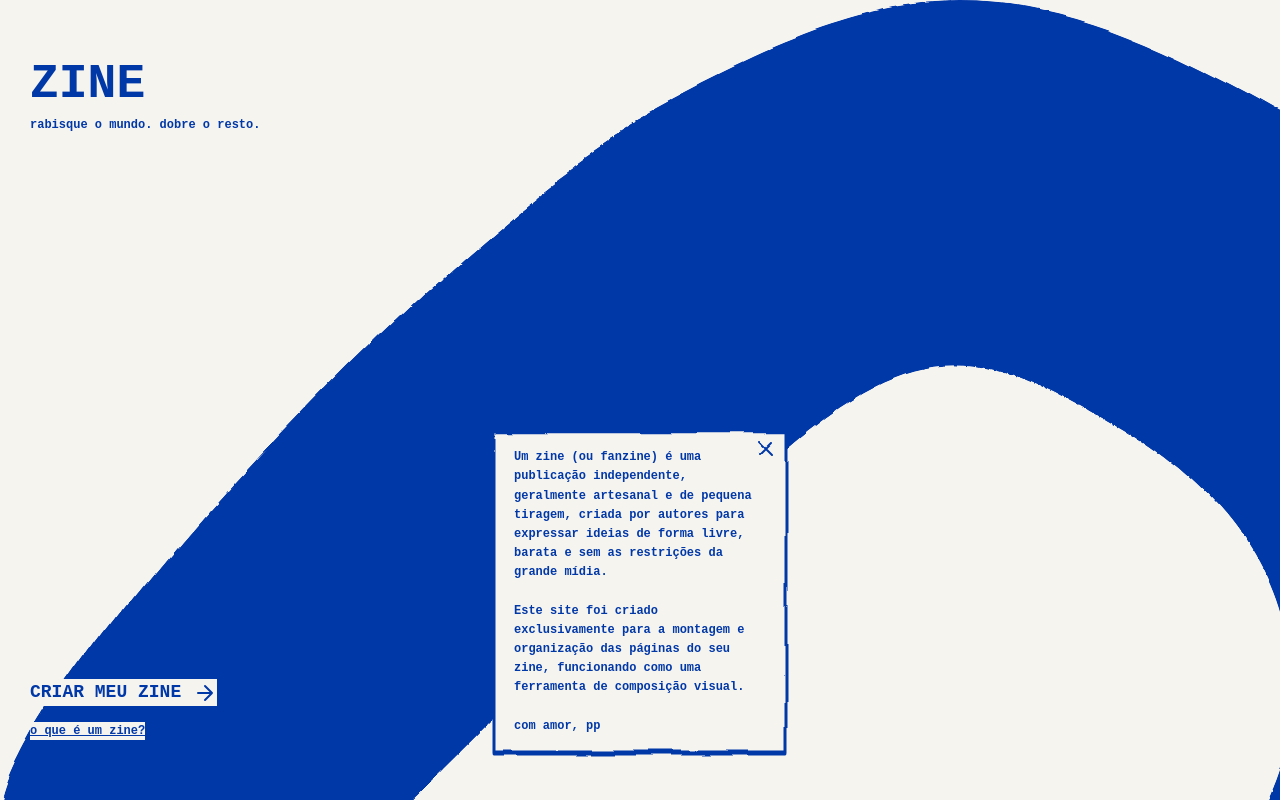
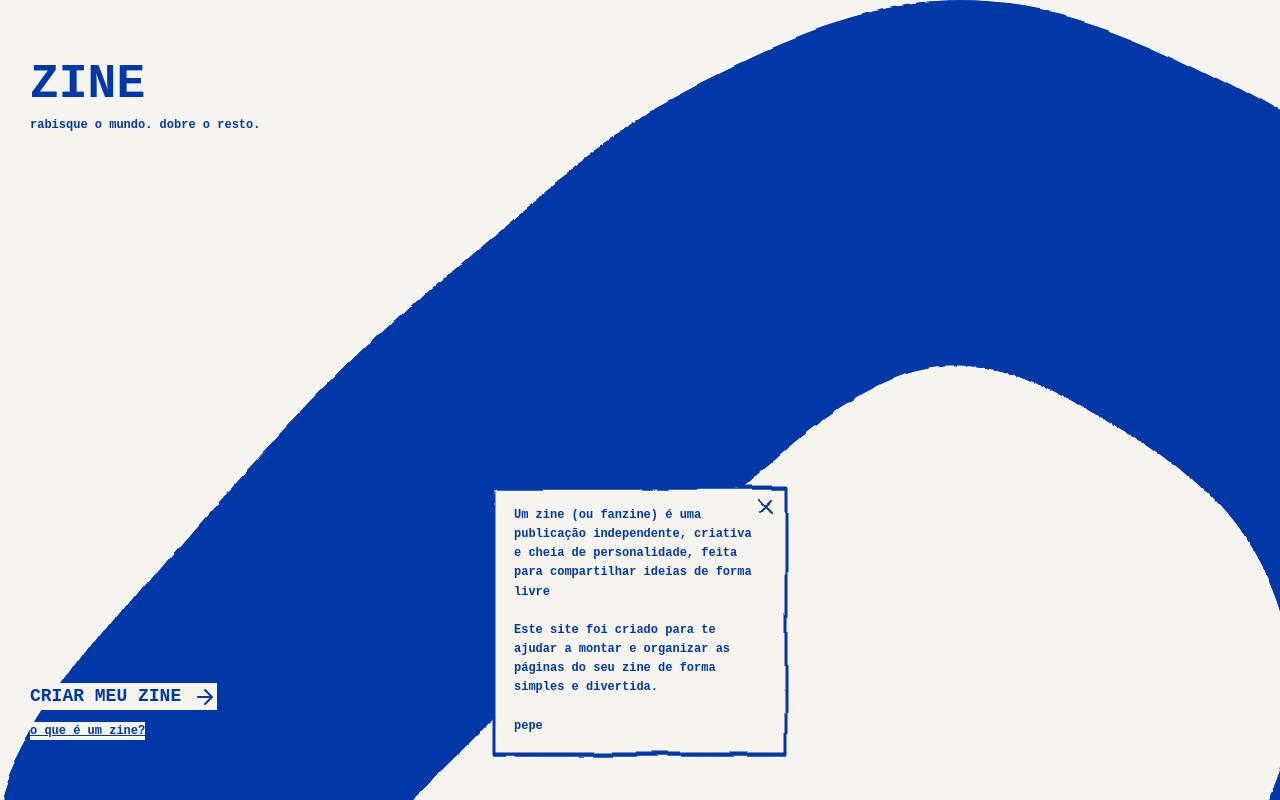
Before and after one commit to pepepepu/zine, a React (Vite) app: page / in a window 1280 px wide. Both pictures are taken after a click on the button "o que é um zine?". Built offline with nearby package versions, Linux system fonts and the light colour scheme; a web font is replaced by a local one.

Commit message:
feat: conexão com o meu portifolio

```diff
--- a/src/pages/SplashScreen.tsx
+++ b/src/pages/SplashScreen.tsx
@@ -234,7 +234,7 @@ export default function SplashScreen() {
           width: "100%",
           display: "flex",
           flexDirection: "column",
-          gap: "16px",
+          gap: "12px",
           alignItems: "flex-start",
         }}
       >
@@ -383,17 +383,19 @@ export default function SplashScreen() {
                 margin: 0,
               }}
             >
-              Um zine (ou fanzine) é uma publicação independente, geralmente
-              artesanal e de pequena tiragem, criada por autores para expressar
-              ideias de forma livre, barata e sem as restrições da grande mídia.
+              Um zine (ou fanzine) é uma publicação independente, criativa e
+              cheia de personalidade, feita para compartilhar ideias de forma
+              livre
               <br />
               <br />
-              Este site foi criado exclusivamente para a montagem e organização
-              das páginas do seu zine, funcionando como uma ferramenta de
-              composição visual.
+              Este site foi criado para te ajudar a montar e organizar as
+              páginas do seu zine de forma simples e divertida.
               <br />
               <br />
-              <p
+              <button
+                onClick={() =>
+                  window.open("https://cornucopeiac.vercel.app/home", "_blank")
+                }
                 style={{
                   color: "var(--color-blue)",
                   fontWeight: 900,
@@ -404,8 +406,8 @@ export default function SplashScreen() {
                   margin: 0,
                 }}
               >
-                com amor, pp
-              </p>
+                pepe
+              </button>
             </p>
           </motion.div>
         )}
```
